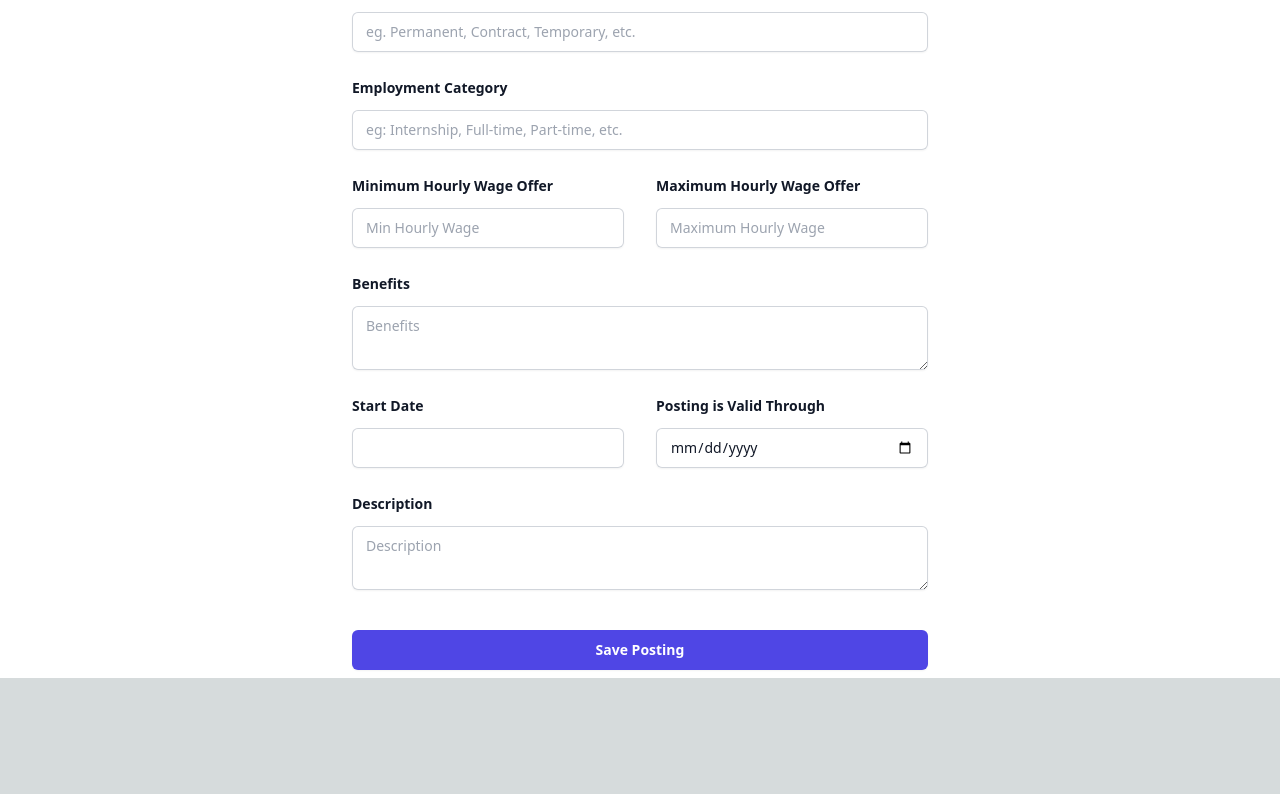
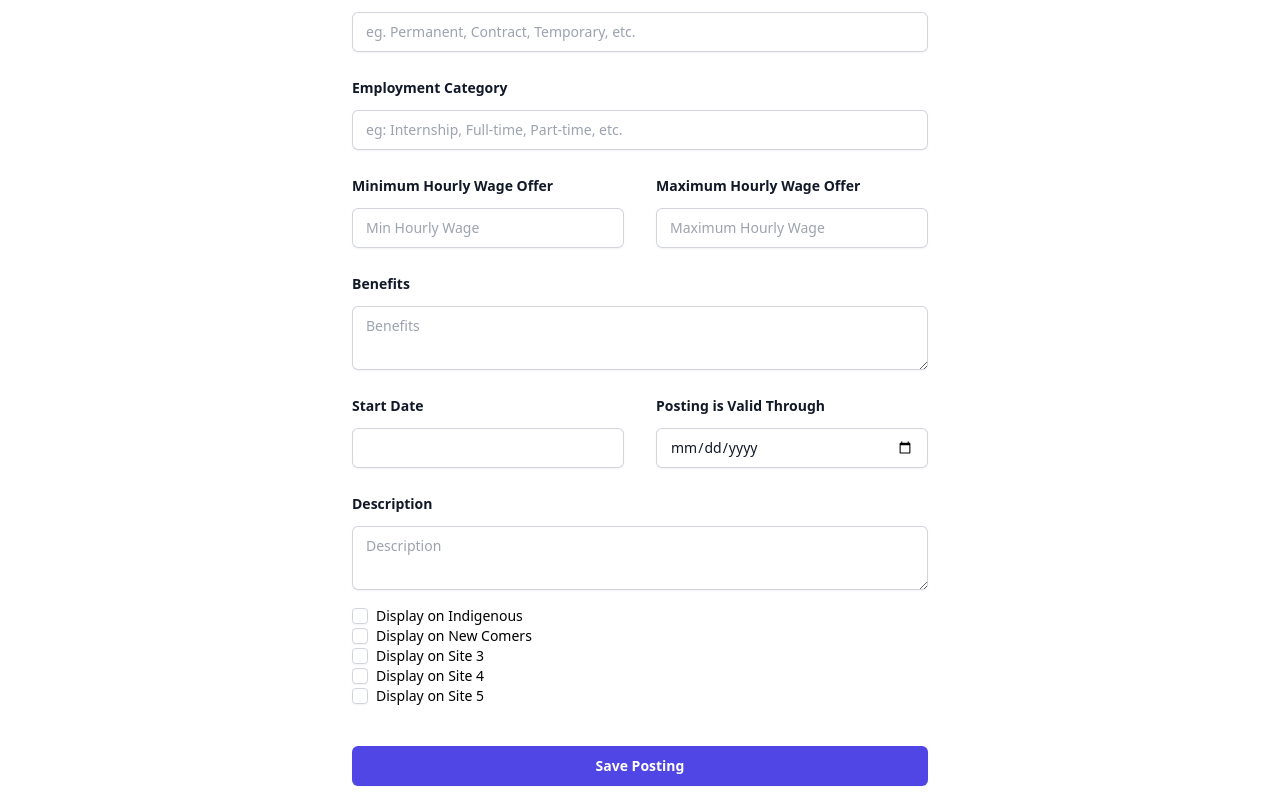
Before and after one commit to Vero-Ventures/job-bank, a Next.js app: page /admin-panel/postingDetails in a window 1280 px wide. Shown: the part 332-1126 px from the top of the page. Before the commit the page ends 1010 px from the top, so only its background shows below. Built offline with nearby package versions, Linux system fonts and the light colour scheme; no server answers.

Commit message:
added checkbox edit

```diff
--- a/src/app/admin-panel/postingDetails/page.js
+++ b/src/app/admin-panel/postingDetails/page.js
@@ -2,12 +2,14 @@
 import React, { useState, useEffect } from 'react';
 import jobPostingService from '../home/jobPostingService';
 import DynamicTextarea from '@/components/ui/dynamicTextArea';
+import CheckboxGroup from '@/components/ui/checkboxGroup';
 
 export default function DetailsPage() {
   const [jobPosting, setJobPosting] = useState({});
   const jobPostingId = new URLSearchParams(window.location.search).get(
     'job-posting-id'
   );
+  const sites = ['Indigenous', 'New Comers', 'Site 3', 'Site 4', 'Site 5'];
 
   useEffect(() => {
     const fetchJobPosting = async () => {
@@ -23,10 +25,12 @@ export default function DetailsPage() {
   }, [jobPostingId]);
 
   const handleChange = e => {
-    const { name, value } = e.target;
+    const { name, value, type, checked } = e.target;
+    const newValue = type === 'checkbox' ? checked : value;
+
     setJobPosting(prevJobPosting => ({
       ...prevJobPosting,
-      [name]: value,
+      [name]: newValue,
     }));
   };
 
@@ -276,6 +280,17 @@ export default function DetailsPage() {
             </div>
           </div>
         </div>
+        <CheckboxGroup
+          formData={{
+            site1: jobPosting.site1,
+            site2: jobPosting.site2,
+            site3: jobPosting.site3,
+            site4: jobPosting.site4,
+            site5: jobPosting.site5,
+          }}
+          handleChange={handleChange}
+          siteNames={sites}
+        />
         <div className="mt-10">
           <button
             type="submit"
```
